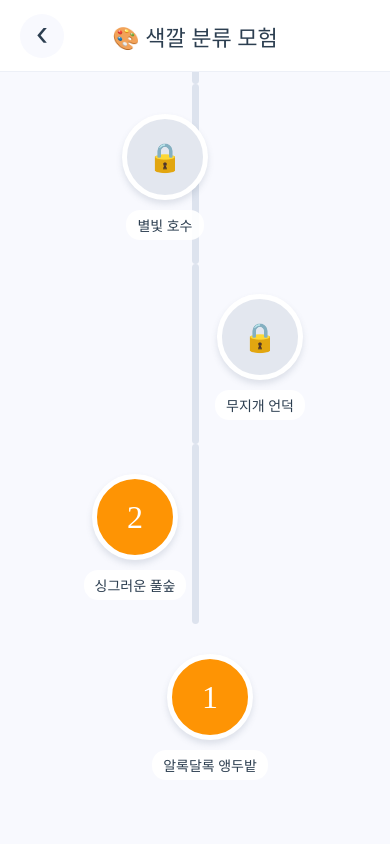
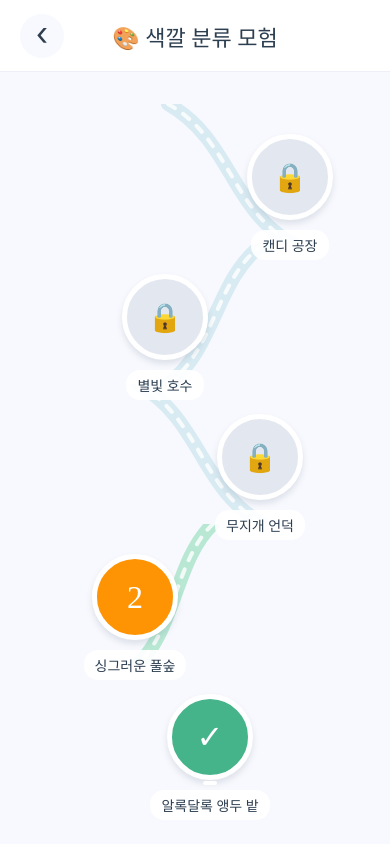
Before and after one commit to julia2524/playgrondApp, a React Native app: screen /StageMapScreen in a window 390 px wide. Built offline with nearby package versions, Linux system fonts and the light colour scheme.

Commit message:
loadmap zigzag design #3

```diff
--- a/components/stageMap/Path.tsx
+++ b/components/stageMap/Path.tsx
@@ -1,15 +1,64 @@
-import React from "react";
-
-import { PathContainer, PathLine } from "../../styles/stageMapStyles";
+import Svg, { Path as SvgPath } from "react-native-svg";
 
 interface PathProps {
+  height?: number;
+  fromX: number;
+  toX: number;
   completed?: boolean;
 }
 
-export default function Path({ completed = false }: PathProps) {
+export default function Path({
+  height = 120,
+  fromX,
+  toX,
+  completed = false,
+}: PathProps) {
+  // SVG 좌표 안에서 사용할 수 있도록 살짝 보정
+  const startX = fromX;
+  const endX = toX;
+
+  // 두 점 사이의 중간 X
+  const middleX = (startX + endX) / 2;
+
+  const pathData = `
+    M ${startX} 0
+
+    C ${middleX} ${height * 0.25},
+      ${middleX} ${height * 0.75},
+      ${endX} ${height}
+  `;
+
   return (
-    <PathContainer>
-      <PathLine completed={completed} />
-    </PathContainer>
+    <Svg
+      width="100%"
+      height={height}
+      viewBox={`0 0 300 ${height}`}
+      style={{
+        position: "absolute",
+        top: 0,
+        left: 0,
+      }}
+      pointerEvents="none"
+    >
+      {/* 🌈 바깥쪽 폭신한 길 */}
+      <SvgPath
+        d={pathData}
+        fill="none"
+        stroke={completed ? "#B8E8D4" : "#D8EAF2"}
+        strokeWidth={14}
+        strokeLinecap="round"
+      />
+
+      {/* ✨ 길 안쪽 하이라이트 */}
+      <SvgPath
+        d={pathData}
+        fill="none"
+        stroke="#FFFFFF"
+        strokeWidth={4}
+        strokeLinecap="round"
+        strokeDasharray="8 10"
+        opacity={0.8}
+      />
+    </Svg>
   );
 }
--- a/components/stageMap/StageNode.tsx
+++ b/components/stageMap/StageNode.tsx
@@ -42,10 +42,7 @@ export default function StageNode({
         ) : completed ? (
           <>
             <StageNumber>✓</StageNumber>
-
-            <StarRow>
-              <StageName>⭐ ⭐ ⭐</StageName>
-            </StarRow>
+            <StarRow>{/* <StageName>⭐ ⭐ ⭐</StageName> */}</StarRow>
           </>
         ) : (
           <StageNumber>{level}</StageNumber>
--- a/screens/StageMap/StageMapScreen.tsx
+++ b/screens/StageMap/StageMapScreen.tsx
@@ -26,38 +26,44 @@ interface Stage {
   name: string;
   unlocked: boolean;
   completed: boolean;
+  x: number;
 }
 
 const stages: Stage[] = [
   {
     level: 1,
-    name: "알록달록 앵두밭",
+    name: "알록달록 앵두 밭",
     unlocked: true,
-    completed: false,
+    completed: true,
+    x: 150,
   },
   {
     level: 2,
     name: "싱그러운 풀숲",
     unlocked: true,
     completed: false,
+    x: 80,
   },
   {
     level: 3,
     name: "무지개 언덕",
     unlocked: false,
     completed: false,
+    x: 220,
   },
   {
     level: 4,
     name: "별빛 호수",
     unlocked: false,
     completed: false,
+    x: 110,
   },
   {
     level: 5,
-    name: "달콤 캔디 공장",
+    name: "캔디 공장",
     unlocked: false,
     completed: false,
+    x: 200,
   },
 ];
 
@@ -72,23 +78,30 @@ export default function StageMapScreen() {
     navigation.navigate("ClassificationPlayScreen", { level });
   };
 
+  const STAGE_POSITIONS = [
+    { centerX: 168 },
+    { centerX: 93 },
+    { centerX: 218 },
+    { centerX: 123 },
+    { centerX: 248 },
+  ];
+
   const renderItem = ({ item, index }: { item: Stage; index: number }) => {
-    const positions = [
-      { left: 130 },
-      { left: 55 },
-      { left: 180 },
-      { left: 85 },
-      { left: 210 },
-    ];
+    const position = STAGE_POSITIONS[index];
 
-    const position = positions[index % positions.length];
+    const previousPosition = index > 0 ? STAGE_POSITIONS[index - 1] : null;
 
     return (
       <MapItem>
-        {/* 🛤️ 이전 스테이지와 연결되는 길 */}
-        {index > 0 && <Path completed={stages[index - 1].completed} />}
+        {previousPosition && (
+          <Path
+            fromX={previousPosition.centerX}
+            toX={position.centerX}
+            height={140}
+            completed={stages[index - 1].completed}
+          />
+        )}
 
-        {/* ⭐ 스테이지 */}
         <StageNode
           level={item.level}
           name={item.name}
@@ -96,7 +109,7 @@ export default function StageMapScreen() {
           completed={item.completed}
           onPress={() => handleStagePress(item.level, item.unlocked)}
           style={{
-            left: position.left,
+            left: position.centerX - 38,
             top: 30,
           }}
         />
--- a/screens/games/classification/color/ClassificationPlayScreen.tsx
+++ b/screens/games/classification/color/ClassificationPlayScreen.tsx
@@ -186,11 +186,11 @@ export default function ClassificationPlayScreen() {
       setFeedback(null);
     }, 1200);
   };
-  console.log("🎮 GAME START", {
-    requestedLevel: level,
-    levelIndex,
-    levelConfig: levelConfig.level,
-  });
+  // console.log("🎮 GAME START", {
+  //   requestedLevel: level,
+  //   levelIndex,
+  //   levelConfig: levelConfig.level,
+  // });
   return (
     <Container>
       <GameHeader levelConfig={levelConfig} roundIndex={roundIndex} />
--- a/styles/stageMapStyles.ts
+++ b/styles/stageMapStyles.ts
@@ -57,10 +57,9 @@ export const HeaderRight = styled.View`
 // --------------------------------------------------
 // Map
 // --------------------------------------------------
-
 export const MapItem = styled.View`
-  height: 180px;
-
+  height: 140px;
+  width: 100%;
   position: relative;
 `;
 
```
